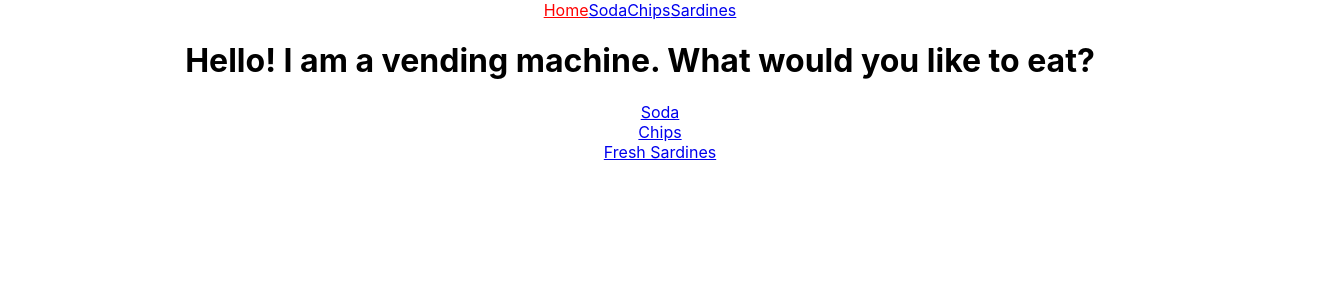
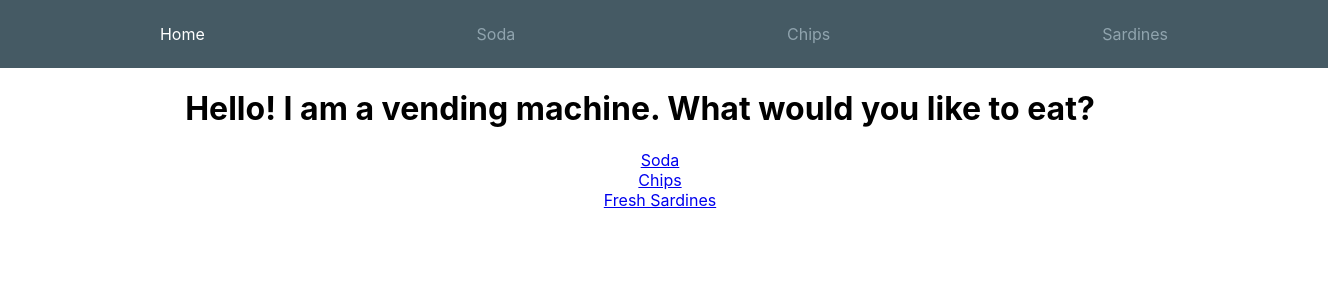
Before and after one commit to GiammaCarioca/vending-machine, a React (Create React App) app: page / in a window 1280 px wide. Shown: the top 300 px of the page, 1328 px wide, since content can reach past the window. Built offline with nearby package versions, Linux system fonts and the light colour scheme.

Commit message:
styling the navbar

```diff
--- /dev/null
+++ b/src/Navbar.css
@@ -0,0 +1,16 @@
+.Navbar {
+	background: rgba(69, 90, 100, 1);
+	width: 100%;
+	padding: 1.5rem;
+	display: flex;
+	justify-content: space-around;
+}
+
+.Navbar a {
+	text-decoration: none;
+	color: rgba(144, 164, 174, 1);
+	transition: all 0.5s ease;
+}
+.Navbar a.Navbar-active {
+	color: white;
+}
--- a/src/Navbar.js
+++ b/src/Navbar.js
@@ -1,28 +1,29 @@
-import React, { Component } from 'react';
+import React, { Component, Fragment } from 'react';
 import { NavLink } from 'react-router-dom';
+import './Navbar.css';
 
 export default class Navbar extends Component {
 	render() {
 		return (
-			<div>
-				<nav className="App-nav">
-					<NavLink exact activeClassName="active-link" to="/">
+			<Fragment>
+				<nav className="Navbar">
+					<NavLink exact activeClassName="Navbar-active" to="/">
 						Home
 					</NavLink>
 
-					<NavLink exact activeClassName="active-link" to="/soda">
+					<NavLink exact activeClassName="Navbar-active" to="/soda">
 						Soda
 					</NavLink>
 
-					<NavLink exact activeClassName="active-link" to="/chips">
+					<NavLink exact activeClassName="Navbar-active" to="/chips">
 						Chips
 					</NavLink>
 
-					<NavLink exact activeClassName="active-link" to="/sardines">
+					<NavLink exact activeClassName="Navbar-active" to="/sardines">
 						Sardines
 					</NavLink>
 				</nav>
-			</div>
+			</Fragment>
 		);
 	}
 }
```
